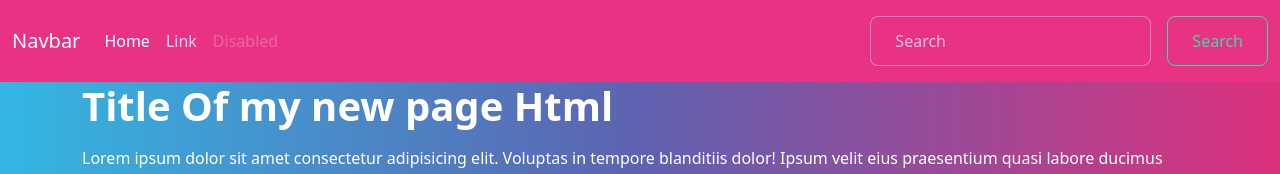
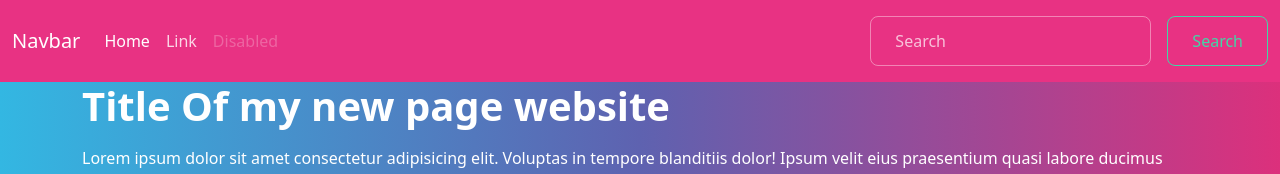
Before and after one commit to elarouiibadrr/mywebsite, a plain HTML site: page index.html in a window 1280 px wide. Shown: the top 174 px of the page. Drawn offline with Linux system fonts and the light colour scheme.

Commit message:
changing index.html

```diff
--- a/index.html
+++ b/index.html
@@ -40,7 +40,7 @@
   <div class="row">
 
     <div class="col-md-12"></div>
-    <h1>Title Of my new page Html</h1>
+    <h1>Title Of my new page website</h1>
     <p>Lorem ipsum dolor sit amet consectetur adipisicing elit. Voluptas in tempore blanditiis dolor! Ipsum velit eius praesentium quasi labore ducimus tempora aspernatur placeat, magnam, vel distinctio odio temporibus obcaecati cum!</p>  </div>
 <div class="row">
 
```
